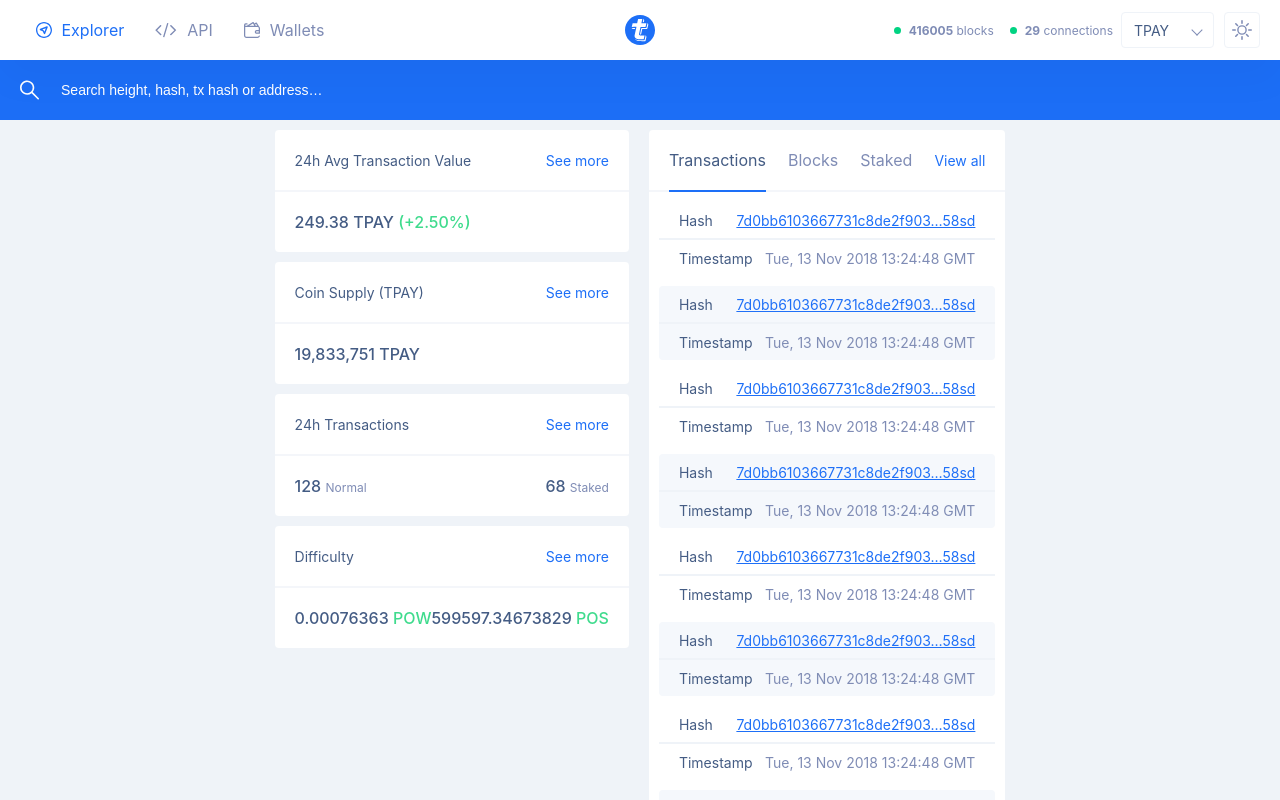
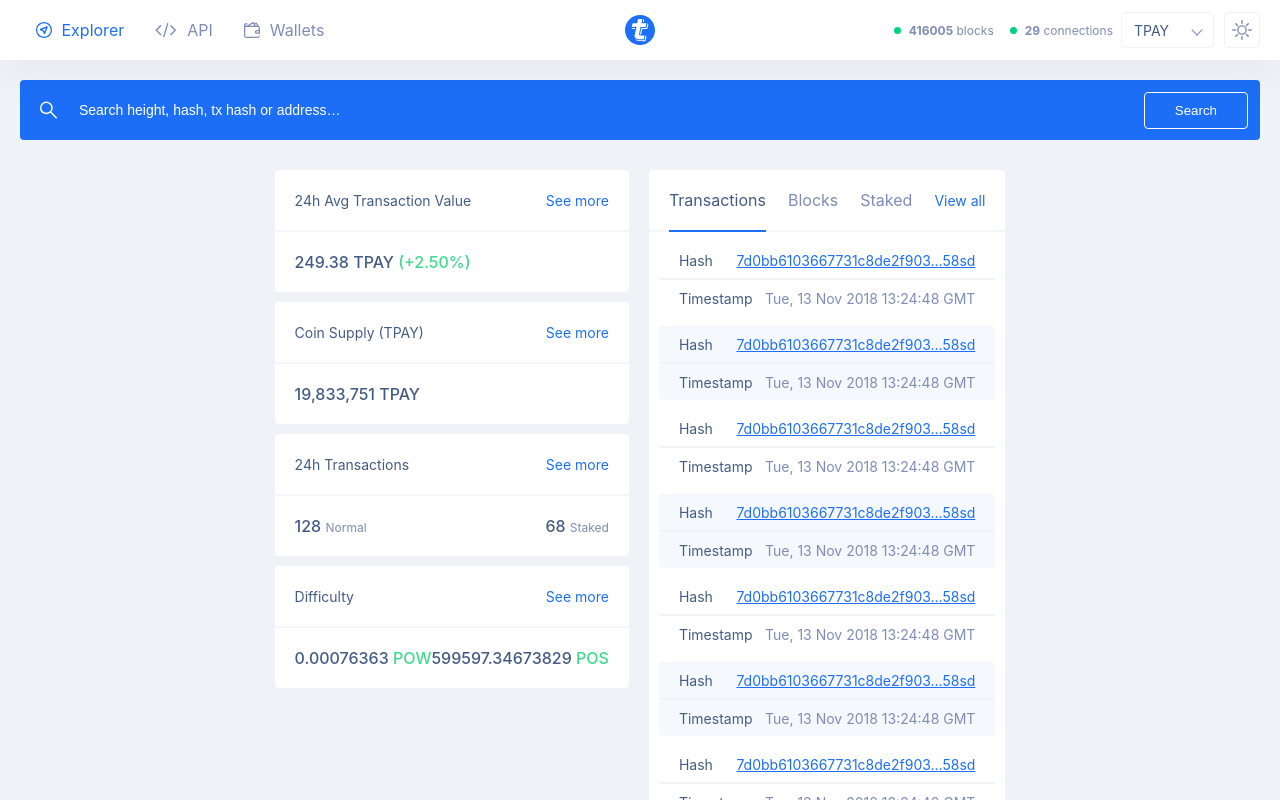
Before and after one commit to ForiDunk/TokenPay, a React (Create React App) app: page / in a window 1280 px wide. Shown: the top 800 px of the page. Built offline with nearby package versions, Linux system fonts and the light colour scheme.

Commit message:
searchbar desktop

```diff
--- a/src/components/NavBar/NavInfo/NavInfo.js
+++ b/src/components/NavBar/NavInfo/NavInfo.js
@@ -21,7 +21,7 @@ const NavInfo = () => (
     <div className="t-dropdown pointer">
       TPAY <span className="arrow" />
     </div>
-    <div className="theme-box">
+    <div className="theme-box pointer">
       <Light />
     </div>
   </div>
--- a/src/components/SearchBar/SearchBar.css
+++ b/src/components/SearchBar/SearchBar.css
@@ -4,6 +4,11 @@
   align-items: center;
   height: 60px;
   background-color: #1c6ef6;
+}
+
+.search-bar--desktop {
+  border-radius: 4px;
+  margin: 20px;
 }
 
 .search-icon {
@@ -28,3 +33,12 @@
   font-size: 14px;
   font-weight: 400;
 }
+
+.search-bar__button {
+  background-color: transparent;
+  padding: 10px 30px;
+  margin: 12px;
+  color: #fff;
+  border-radius: 4px;
+  border: 1px solid #ffffff;
+}
--- a/src/components/SearchBar/SearchBar.js
+++ b/src/components/SearchBar/SearchBar.js
@@ -1,11 +1,13 @@
 import React from 'react';
 import './SearchBar.css';
 import { ReactComponent as SearchIcon } from './search.svg';
+import { isBrowser } from 'react-device-detect';
 
 const SearchBar = () => (
-  <div className="seach-bar">
+  <div className={`seach-bar ${isBrowser ? 'search-bar--desktop' : ''}`}>
     <SearchIcon className="search-icon" />
     <input type="text" placeholder="Search height, hash, tx hash or address…" />
+    {isBrowser ? <button className="search-bar__button">Search</button> : null}
   </div>
 );
 
```
